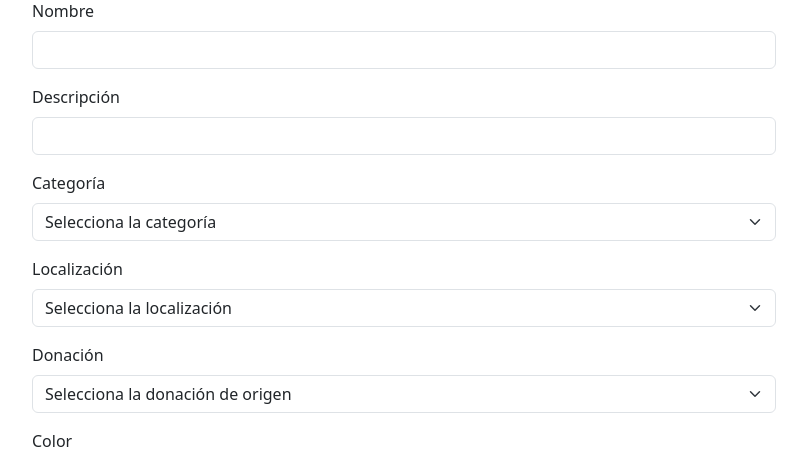
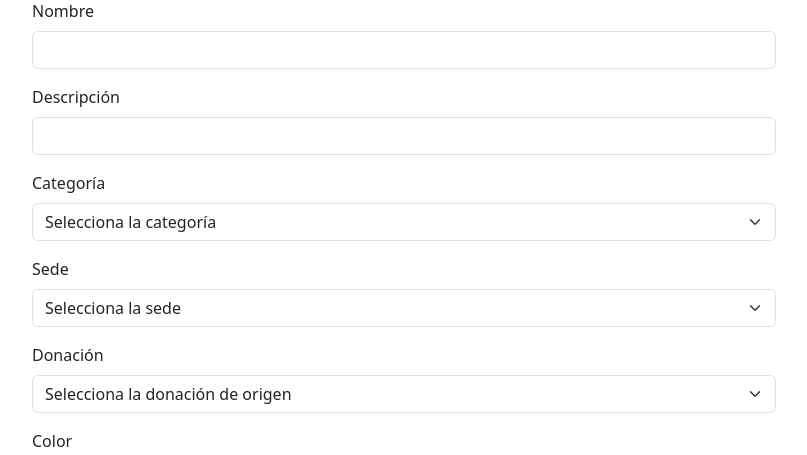
Before and after one commit to certidevs/g1_aspnet, an ASP.NET Core app: page /ClothingItems/Create in a window 1280 px wide. Shown: the part 136-591 px from the top of the page, without its empty margins (50-857 px from the left). Run offline with ASP.NET Core 8, Linux system fonts and the light colour scheme; data comes from the database, SQL or seed files in the repository; some libraries are stand-ins or nearby versions.

Commit message:
#16 Aviso de validación añadido al formulario

```diff
--- a/Controllers/ClothingItemsController.cs
+++ b/Controllers/ClothingItemsController.cs
@@ -120,7 +120,7 @@ public class ClothingItemsController : Controller
         var placeholderOption = new SelectListItem
         {
            Value = "",
-           Text = "Selecciona la localización",
+           Text = "Selecciona la sede",
            Selected = true
         };
 
--- a/Views/ClothingItems/Form.cshtml
+++ b/Views/ClothingItems/Form.cshtml
@@ -11,31 +11,37 @@
 </div>
 
 <form asp-action="Save" method="post" class="col-lg-8">
+    <div asp-validation-summary="ModelOnly" class="alert alert-danger"></div>
     <input type="hidden" asp-for="Id" />
 
     <div class="mb-3">
         <label class="form-label" asp-for="Name">Nombre</label>
         <input class="form-control" asp-for="Name" />
+        <span class="text-danger" asp-validation-for="Name"></span>
     </div>
 
     <div class="mb-3">
         <label class="form-label" asp-for="Description">Descripción</label>
         <input class="form-control" asp-for="Description" />
+        <span class="text-danger" asp-validation-for="Description"></span>
     </div>
 
     <div class="mb-3">
         <label class="form-label" asp-for="CategoryId">Categoría</label>
         <select class="form-select" asp-for="CategoryId" asp-items="ViewBag.Categories"></select>
+        <span class="text-danger" asp-validation-for="CategoryId"></span>
     </div>
 
     <div class="mb-3">
-        <label class="form-label" asp-for="LocationId">Localización</label>
+        <label class="form-label" asp-for="LocationId">Sede</label>
         <select class="form-select" asp-for="LocationId" asp-items="ViewBag.Locations"></select>
+        <span class="text-danger" asp-validation-for="LocationId"></span>
     </div>
 
     <div class="mb-3">
         <label class="form-label" asp-for="DonationId">Donación</label>
         <select class="form-select" asp-for="DonationId" asp-items="ViewBag.Donations"></select>
+        <span class="text-danger" asp-validation-for="DonationId"></span>
     </div>
 
     @* TODO: Los select de enums no seleccionan por defecto los options placeholder *@
@@ -44,6 +50,7 @@
         <select class="form-select" asp-for="Color" asp-items="Html.GetEnumSelectList<ClothingColor>()">
             <option value="">Selecciona el color</option>
         </select>
+        <span class="text-danger" asp-validation-for="Color"></span>
     </div>
 
     <div class="mb-3">
@@ -51,6 +58,7 @@
         <select class="form-select" asp-for="Material" asp-items="Html.GetEnumSelectList<ClothingMaterial>()">
             <option value="">Selecciona el material</option>
         </select>
+        <span class="text-danger" asp-validation-for="Material"></span>
     </div>
 
     <div class="mb-3">
@@ -58,6 +66,7 @@
         <select class="form-select" asp-for="SizeType" asp-items="Html.GetEnumSelectList<SizeType>()">
             <option value="">Selecciona el tipo de talla</option>
         </select>
+        <span class="text-danger" asp-validation-for="SizeType"></span>
     </div>
 
     <div class="mb-3">
@@ -71,6 +80,7 @@
         <select class="form-select" asp-for="Condition" asp-items="Html.GetEnumSelectList<ItemCondition>()">
             <option value="">Selecciona la condición de la prenda</option>
         </select>
+        <span class="text-danger" asp-validation-for="Condition"></span>
     </div>
 
     <div class="mb-3">
@@ -78,6 +88,7 @@
         <select class="form-select" asp-for="Status" asp-items="Html.GetEnumSelectList<ItemStatus>()">
             <option value="">Selecciona el estado de la prenda</option>
         </select>
+        <span class="text-danger" asp-validation-for="Status"></span>
     </div>
 
     @* TODO: Añadir input de fichero para subir una imagen *@
@@ -86,6 +97,10 @@
     <a class="btn btn-outline-secondary" asp-action="Index">Cancelar</a>
 
 </form>
+
+@section Scripts {
+    <partial name="_ValidationScriptsPartial" />
+}
 
 @* DESCOMENTA DESDE AQUÍ
 <form asp-action="Save" method="post" class="card">
```
